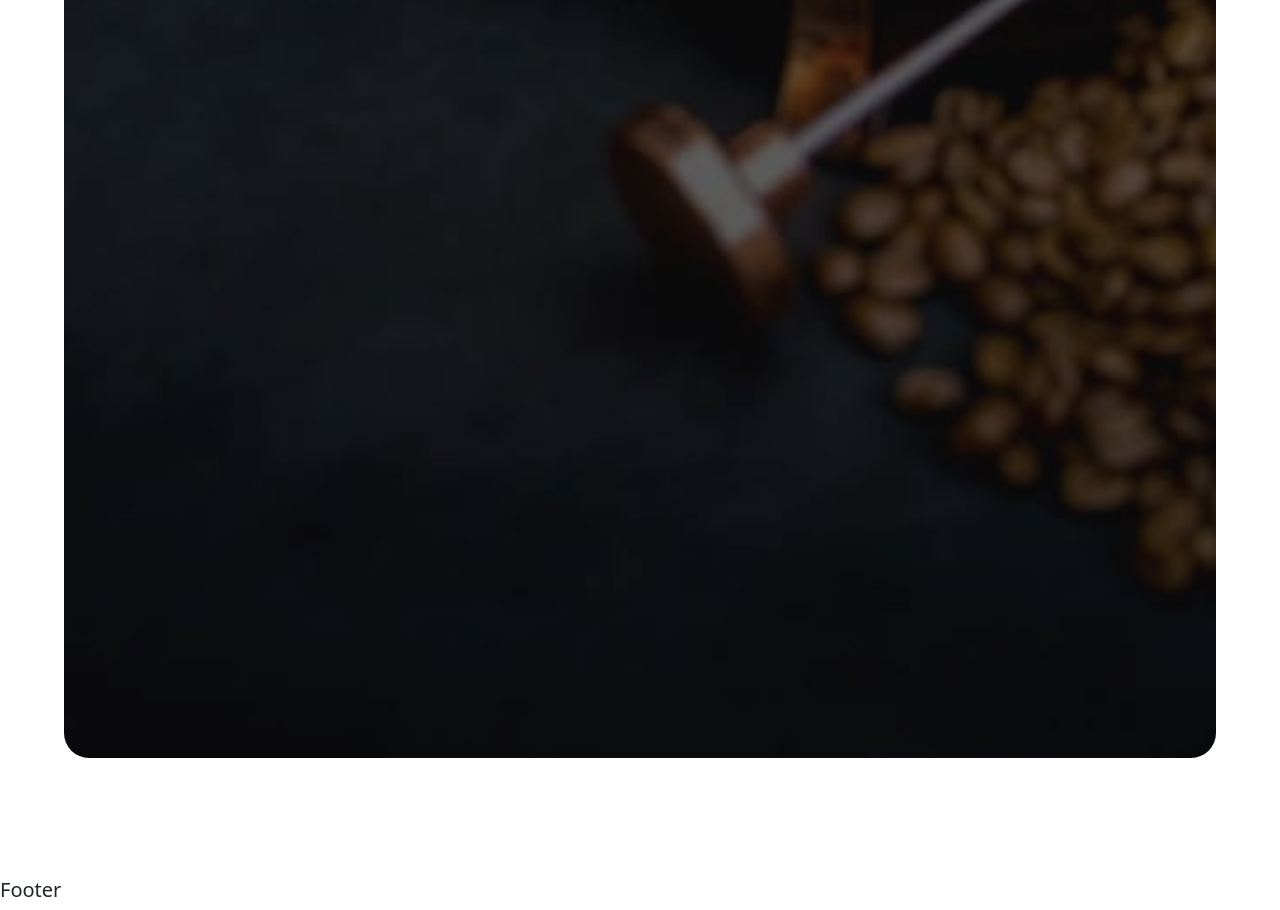
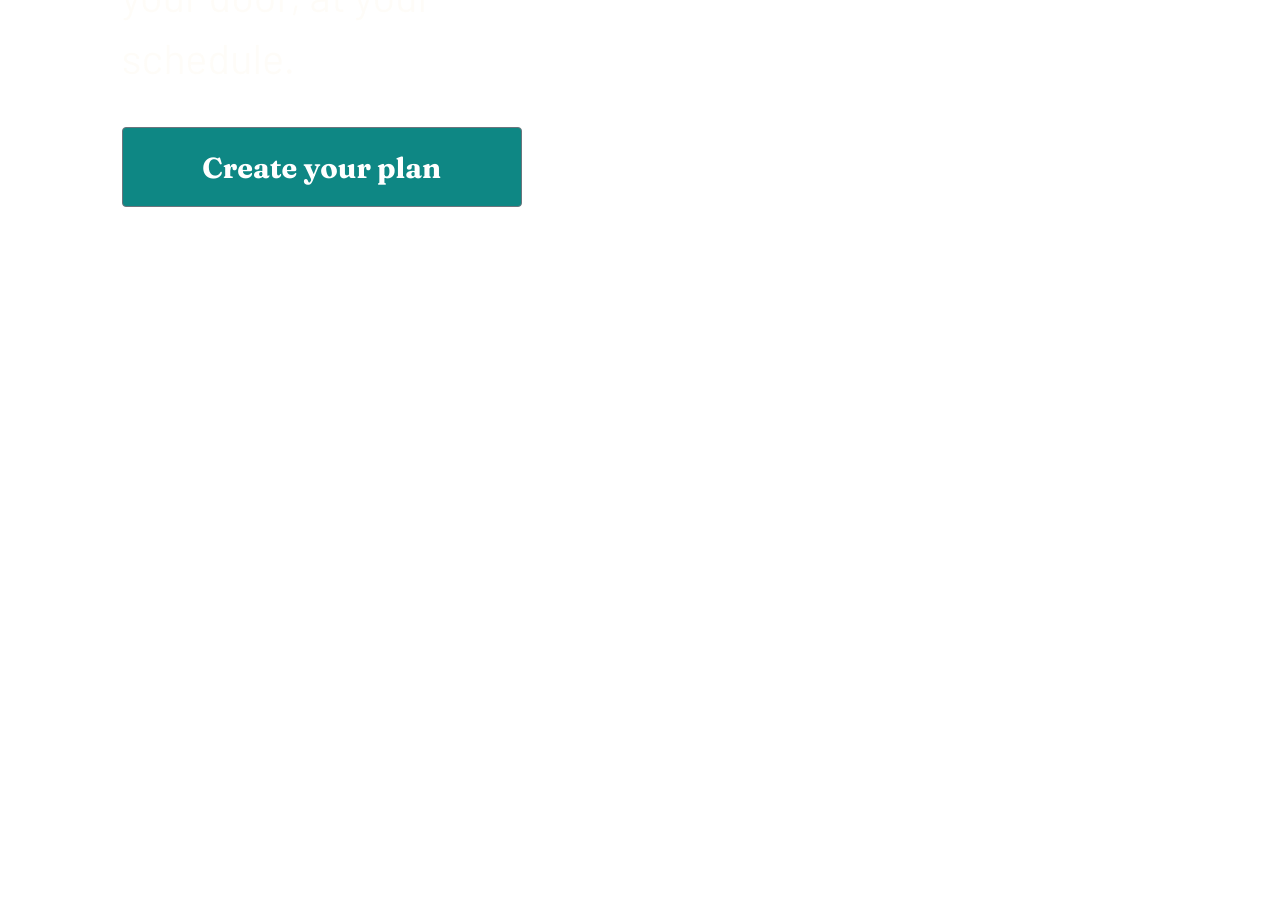
Before and after one commit to Protector1985/coffee-page, a React (Create React App) app: page /plan in a window 1280 px wide. Shown: the part 1240-2150 px from the top of the page. After the commit the page ends 1447 px from the top, so only its background shows below. Built offline with nearby package versions, Linux system fonts and the light colour scheme.

Commit message:
button placed intro layout almost complete

```diff
--- a/src/components/body/Intro/Intro.js
+++ b/src/components/body/Intro/Intro.js
@@ -1,15 +1,38 @@
 import React from 'react';
-import CoffeePressPicture from '../../../assets/home/mobile/image-hero-coffeepress.jpg'
+import CoffeePressPictureMobile from '../../../assets/home/mobile/image-hero-coffeepress.jpg'
+import CoffeePressPictureTablet from '../../../assets/home/tablet/image-hero-coffeepress.jpg'
+import CoffeePressPictureDesktop from '../../../assets/home/desktop/image-hero-coffeepress.jpg'
 import introCSS from './intro.module.css'
+import {Button} from 'reactstrap'
+
+import useDimensions from '../../utility/sizing/useDimensions'
+
+
 
 function Intro() {
+
+    const {width, height} = useDimensions()
+    function getImage(width) {
+
+        if(width < 768) {
+            return <img className={introCSS.picture} src={CoffeePressPictureMobile} alt="Coffee Press Mobile" />
+        } else if (width < 1024) {
+            return <img className={introCSS.picture} src={CoffeePressPictureTablet} alt="Coffee Press Tablet" />
+        } else {
+            return <img className={introCSS.picture} src={CoffeePressPictureDesktop} alt="Coffee Press Desktop" />
+        }
+
+    }
+
+
     return (
         <div className={introCSS.pictureContainer}>
-            <img className={introCSS.picture} src={CoffeePressPicture} alt="Girl in a jacket" />
+           {getImage(width)}
             <div className={introCSS.text}>
                 <h1 className={introCSS.headline}>Great coffee made simple.</h1>
                 <p className={introCSS.paragraph}>Start your mornings with the world’s best coffees. Try our expertly curated artisan
                                                   coffees from our best roasters delivered directly to your door, at your schedule.</p>
+            <Button className={introCSS.planButton} variant="custom">Create your plan</Button>
             </div>
 
 
--- a/src/components/body/Intro/intro.module.css
+++ b/src/components/body/Intro/intro.module.css
@@ -1,7 +1,6 @@
 
 
 .pictureContainer {
-    text-align:center;
     position:relative;
     color: white;
     width:90%;
@@ -12,6 +11,53 @@
     width:100%;
 }
 
+.planButton {
+    background-color: #0E8784;
+}
+
+@media (min-width: 1025px) {
+    .headline {
+        font-family: 'Fraunces', serif;
+        font-size: 6.2rem;
+        margin-left: 5%;
+        text-align:left;
+        text-justify:inter-word;
+        width:39%;
+
+    }
+
+    .paragraph {
+        font-family: 'Barlow', sans-serif;
+        font-size: 2.6rem;
+        color:#FEFCF7;
+        text-align:left;
+        text-justify:inter-word;
+        margin-top:4%;
+        margin-left:5%;
+        opacity: 0.8;
+        width:38%;
+
+    }
+    .text {
+        position:absolute;
+        top:13%;
+
+    }
+    .pictureContainer {
+        text-align:left;
+    }
+
+    .planButton {
+        width: 400px;
+        height: 80px;
+        font-family: 'Fraunces', serif;
+        font-size: 1.1rem;
+        margin-left: 5%;
+        margin-top: 2%;
+        font-size: 1.8rem;
+    }
+
+}
 
 
 @media (min-width: 768px) and (max-width: 1024px) {
@@ -42,6 +88,18 @@
         top:13%;
 
     }
+    .pictureContainer {
+        text-align:left;
+    }
+
+    .planButton {
+        width: 217px;
+        height: 56px;
+        font-family: 'Fraunces', serif;
+        font-size: 1.1rem;
+        margin-left: 5%;
+        margin-top: 2%;
+    }
 
 }
 
@@ -71,6 +129,16 @@
         top:20%;
 
     }
+    .pictureContainer {
+        text-align:center;
+    }
+
+    .planButton {
+        width: 217px;
+        height: 56px;
+        font-family: 'Fraunces', serif;
+        font-size: 1.1rem;
+    }
 
 }
 
@@ -97,7 +165,17 @@
     }
     .text {
         position:absolute;
-        top:20%;
+        top:5%;
 
     }
+    .pictureContainer {
+        text-align:center;
+    }
+
+    .planButton {
+        width: 217px;
+        height: 56px;
+        font-family: 'Fraunces', serif;
+        font-size: 1.1rem;
+    }
 }
```
